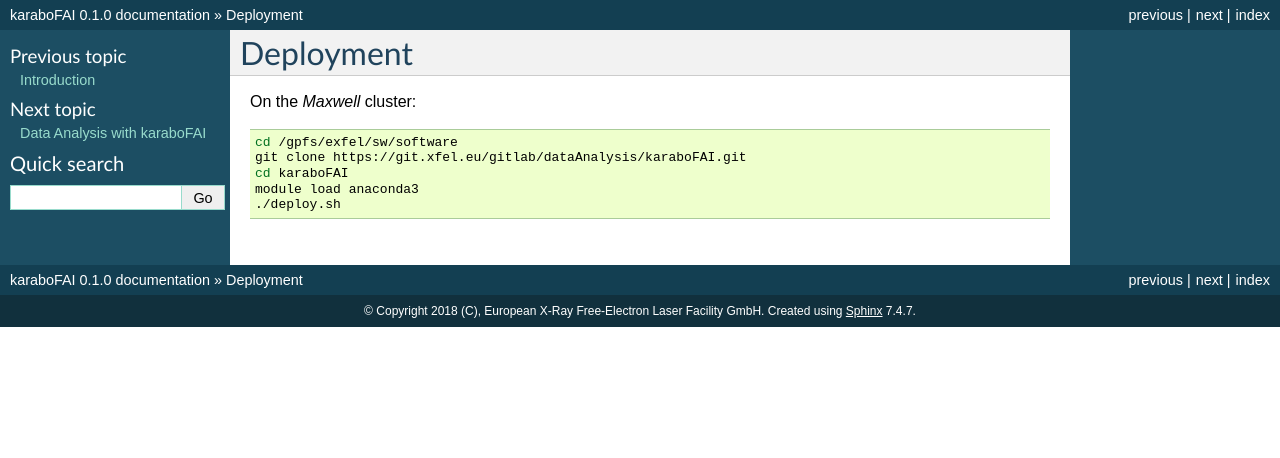
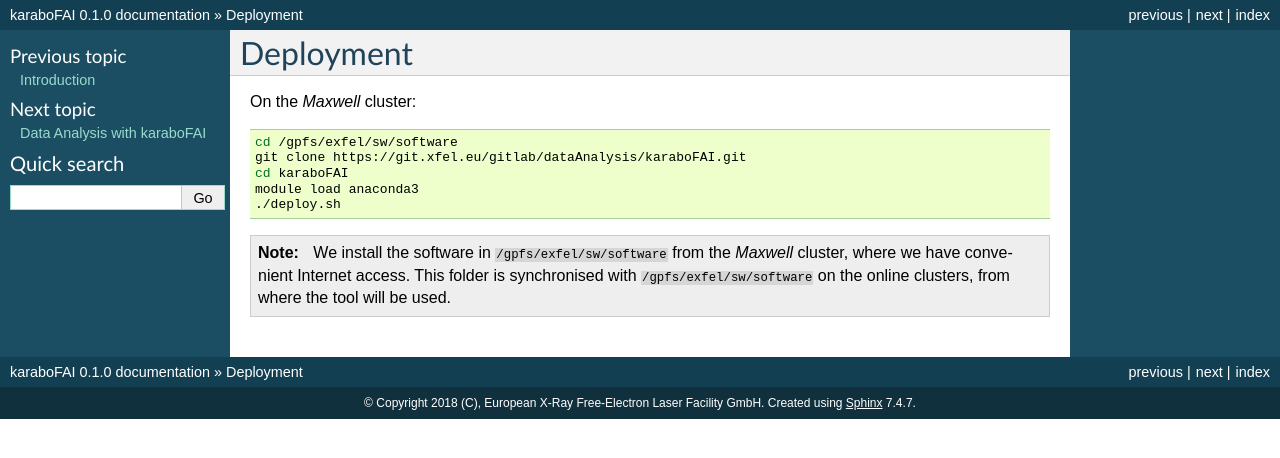
Before and after one commit to European-XFEL/EXtra-foam, a Sphinx documentation site: the page built from docs/deployment.rst, in a window 1280 px wide. Shown: the top 458 px of the page. Built offline with Sphinx 7.4.7, drawn with Linux system fonts in a browser that asks for light colours; pages that are not in the unit, such as notebooks, are missing from menus.

Commit message:
DOC: Add note on deployment

```diff
--- a/docs/deployment.rst
+++ b/docs/deployment.rst
@@ -10,3 +10,9 @@
    cd karaboFAI
    module load anaconda3
    ./deploy.sh
+
+.. note::
+    We install the software in ``/gpfs/exfel/sw/software`` from the
+    `Maxwell` cluster, where we have convenient Internet access. This
+    folder is synchronised with ``/gpfs/exfel/sw/software`` on the online
+    clusters, from where the tool will be used.
```
